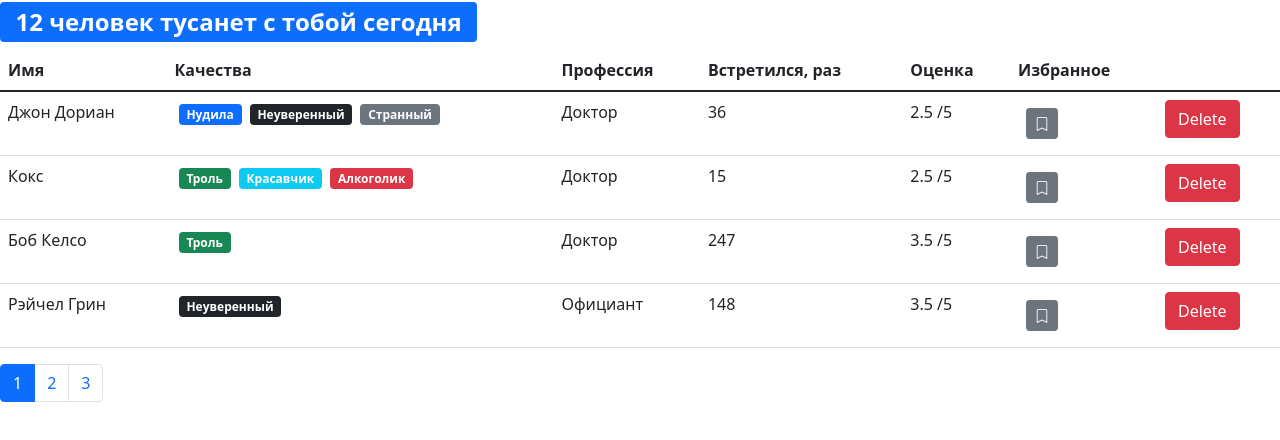
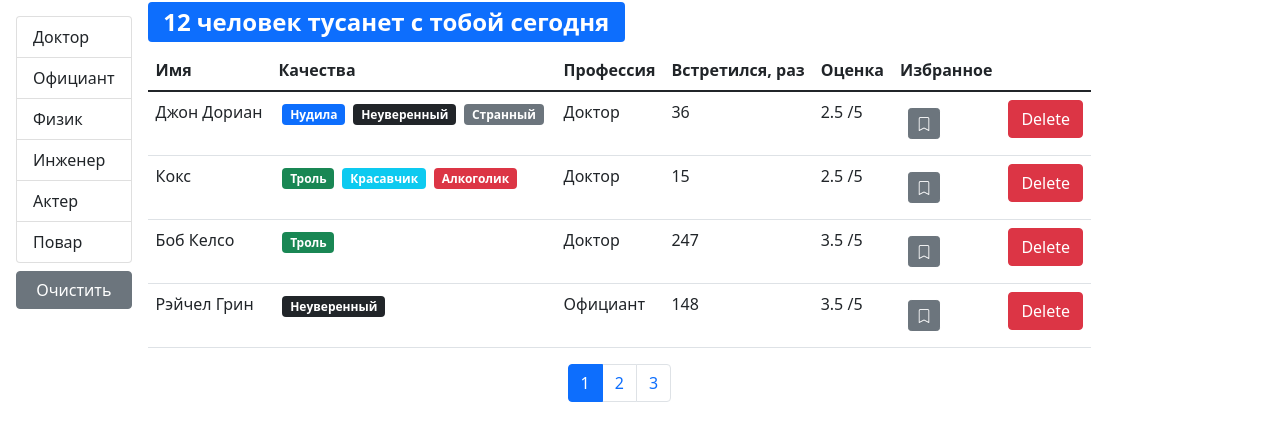
Before and after one commit to Dmitry0110/course-one, a React (Create React App) app: page / in a window 1280 px wide. Shown: the top 440 px of the page. Built offline with nearby package versions, Linux system fonts and the light colour scheme.

Commit message:
filter Tasck

```diff
--- a/src/app/App.js
+++ b/src/app/App.js
@@ -1,10 +1,13 @@
-import React, { useState } from "react";
+import React, { useState, useEffect } from "react";
 import Users from "./components/users";
-import SearchStatus from "./components/searchStatus";
 import api from "./api";
 
 function App() {
-    const [users, setUsers] = useState(api.users.fetchAll());
+    const [users, setUsers] = useState();
+
+    useEffect(() => {
+        api.users.fetchAll().then((data) => setUsers(data));
+    }, []);
 
     const handleDelete = (userId) => {
         setUsers(users.filter((user) => user._id !== userId));
@@ -25,12 +28,13 @@
 
     return (
         <>
-            <SearchStatus length={users.length} />
-            <Users
-                users={users}
-                onToggleBoockmark={toggleBoockmark}
-                onHandleDelete={handleDelete}
-            />
+            {users && (
+                <Users
+                    users={users}
+                    onToggleBoockmark={toggleBoockmark}
+                    onHandleDelete={handleDelete}
+                />
+            )}
         </>
     );
 }
--- /dev/null
+++ b/src/app/api/fake.api/professions.api.js
@@ -0,0 +1,26 @@
+export const professionsObject = {
+    doctor: { _id: "67rdca3eeb7f6fgeed471818", name: "Доктор" },
+    waiter: { _id: "67rdca3eeb7f6fgeed471820", name: "Официант" },
+    physics: { _id: "67rdca3eeb7f6fgeed471814", name: "Физик" },
+    engineer: { _id: "67rdca3eeb7f6fgeed471822", name: "Инженер" },
+    actor: { _id: "67rdca3eeb7f6fgeed471824", name: "Актер" },
+    cook: { _id: "67rdca3eeb7f6fgeed471829", name: "Повар" }
+};
+export const professions = [
+    { _id: "67rdca3eeb7f6fgeed471818", name: "Доктор" },
+    { _id: "67rdca3eeb7f6fgeed471820", name: "Официант" },
+    { _id: "67rdca3eeb7f6fgeed471814", name: "Физик" },
+    { _id: "67rdca3eeb7f6fgeed471822", name: "Инженер" },
+    { _id: "67rdca3eeb7f6fgeed471824", name: "Актер" },
+    { _id: "67rdca3eeb7f6fgeed471829", name: "Повар" }
+];
+const fetchAll = () =>
+    new Promise((resolve) => {
+        window.setTimeout(function () {
+            resolve(professions);
+        }, 2000);
+    });
+
+export default {
+    fetchAll
+};
--- a/src/app/api/fake.api/user.api.js
+++ b/src/app/api/fake.api/user.api.js
@@ -1,11 +1,4 @@
-const professions = {
-    doctor: { _id: "67rdca3eeb7f6fgeed471818", name: "Доктор" },
-    waiter: { _id: "67rdca3eeb7f6fgeed471820", name: "Официант" },
-    physics: { _id: "67rdca3eeb7f6fgeed471814", name: "Физик" },
-    engineer: { _id: "67rdca3eeb7f6fgeed471822", name: "Инженер" },
-    actor: { _id: "67rdca3eeb7f6fgeed471824", name: "Актер" },
-    cook: { _id: "67rdca3eeb7f6fgeed471829", name: "Повар" }
-};
+import { professionsObject as professions } from "./professions.api";
 const qualities = {
     tedious: {
         _id: "67rdca3eeb7f6fgeed471198",
@@ -149,6 +142,14 @@
         bookmark: false
     }
 ];
-export function fetchAll() {
-    return users;
-}
+
+const fetchAll = () =>
+    new Promise((resolve) => {
+        window.setTimeout(function () {
+            resolve(users);
+        }, 2000);
+    });
+
+export default {
+    fetchAll
+};
--- a/src/app/api/index.js
+++ b/src/app/api/index.js
@@ -1,5 +1,7 @@
-import * as users from "./fake.api/user.api";
+import users from "./fake.api/user.api";
+import professions from "./fake.api/professions.api";
 const API = {
-    users
+    users,
+    professions
 };
 export default API;
--- a/src/app/components/bookmark.jsx
+++ b/src/app/components/bookmark.jsx
@@ -10,7 +10,7 @@
 };
 
 Bookmark.propTypes = {
-    status: PropTypes.string.isRequired
+    status: PropTypes.bool.isRequired
 };
 
 export default Bookmark;
--- /dev/null
+++ b/src/app/components/groupList.jsx
@@ -0,0 +1,62 @@
+import React from "react";
+import PropTypes from "prop-types";
+
+const GroupList = ({
+    items,
+    valueProperty,
+    contentProperty,
+    onItemSelect,
+    selectedItem
+}) => {
+    if (!Array.isArray(items)) {
+        return (
+            <ul className="list-group">
+                {Object.keys(items).map((item) => (
+                    <li
+                        key={items[item][valueProperty]}
+                        className={
+                            "list-group-item" +
+                            (items[item] === selectedItem ? " active" : "")
+                        }
+                        onClick={() => onItemSelect(items[item])}
+                        role="button"
+                    >
+                        {items[item][contentProperty]}
+                    </li>
+                ))}
+            </ul>
+        );
+    }
+    return (
+        <ul className="list-group">
+            {items.map((item) => (
+                <li
+                    key={item[valueProperty]}
+                    className={
+                        "list-group-item" +
+                        (item === selectedItem ? " active" : "")
+                    }
+                    onClick={() => onItemSelect(item)}
+                    role="button"
+                >
+                    {item[contentProperty]}
+                </li>
+            ))}
+        </ul>
+    );
+};
+
+GroupList.defaultProps = {
+    valueProperty: "_id",
+    contentProperty: "name"
+};
+
+GroupList.propTypes = {
+    items: PropTypes.oneOfType([PropTypes.object, PropTypes.array]),
+    valueProperty: PropTypes.string.isRequired,
+    contentProperty: PropTypes.string.isRequired,
+    onItemSelect: PropTypes.func,
+    selectedItem: PropTypes.object
+};
+
+export default GroupList;
--- a/src/app/components/user.jsx
+++ b/src/app/components/user.jsx
@@ -48,9 +48,9 @@
 User.propTypes = {
     _id: PropTypes.string.isRequired,
     name: PropTypes.string.isRequired,
-    qualities: PropTypes.object.isRequired,
-    profession: PropTypes.object.isRequired,
-    completedMeetings: PropTypes.func.isRequired,
+    qualities: PropTypes.array.isRequired,
+    profession: PropTypes.oneOfType([PropTypes.object, PropTypes.array]),
+    completedMeetings: PropTypes.number.isRequired,
     rate: PropTypes.number.isRequired,
     onToggleBoockmark: PropTypes.func.isRequired,
     onHandleDelete: PropTypes.func.isRequired,
--- a/src/app/components/users.jsx
+++ b/src/app/components/users.jsx
@@ -1,21 +1,72 @@
-import { React, useState } from "react";
+import { React, useState, useEffect } from "react";
 import { paginate } from "../utils/paginate";
 import Pagination from "./pagination";
 import User from "./user";
+import api from "../api";
 import PropTypes from "prop-types";
+import GroupList from "./groupList";
+import SearchStatus from "./searchStatus";
 
 const Users = ({ users, ...rest }) => {
-    const count = users.length;
+    const [currentPage, setCurrentPage] = useState(1);
+    const [professions, setProfessions] = useState();
+    const [selectedProf, setSelectedProf] = useState();
+
     const pageSize = 4;
-    const [currentPage, setCurrentPage] = useState(1);
+
+    useEffect(() => {
+        api.professions.fetchAll().then((data) => setProfessions(data));
+    }, []);
+    useEffect(() => {
+        setCurrentPage(1);
+    }, [selectedProf]);
+
+    const handleProfessionSelect = (item) => {
+        setSelectedProf(item);
+    };
+
     const handlePageChange = (pageIndex) => {
         setCurrentPage(pageIndex);
     };
 
-    const userCrop = paginate(users, currentPage, pageSize);
+    const filteredUsers = selectedProf
+        ? users.filter(
+              (user) =>
+                  JSON.stringify(user.profession) ===
+                  JSON.stringify(selectedProf)
+          )
+        : users;
+    const count = filteredUsers.length;
+
+    const userCrop = paginate(filteredUsers, currentPage, pageSize);
+    useEffect(() => {
+        if (userCrop.length === 0) {
+            setCurrentPage((prevState) => prevState - 1);
+        }
+    }, [userCrop]);
+    const ClearFilter = () => {
+        setSelectedProf();
+    };
 
     return (
-        <>
+        <div className="d-flex">
+            {professions && (
+                <div className="d-flex flex-column flex-shrink-0 p-3">
+                    <GroupList
+                        selectedItem={selectedProf}
+                        items={professions}
+                        onItemSelect={handleProfessionSelect}
+                    />
+                    <button
+                        className="btn btn-secondary mt-2"
+                        onClick={ClearFilter}
+                    >
+                        Очистить
+                    </button>
+                </div>
+            )}
+            <div className="d-flex flex-column">
+                <SearchStatus length={count} />
                 {count > 0 && (
                     <table className="table">
                         <thead>
@@ -36,18 +87,21 @@
                         </tbody>
                     </table>
                 )}
+                <div className="d-flex justify-content-center">
                     <Pagination
                         itemsCount={count}
                         pageSize={pageSize}
                         currentPage={currentPage}
                         onPageChange={handlePageChange}
                     />
-        </>
+                </div>
+            </div>
+        </div>
     );
 };
 
 Users.propTypes = {
-    users: PropTypes.object.isRequired
+    users: PropTypes.array.isRequired
 };
 
 export default Users;
```
Also changed, not shown: .eslintrc.js. Lines whose indentation alone changed are shown as unchanged.
